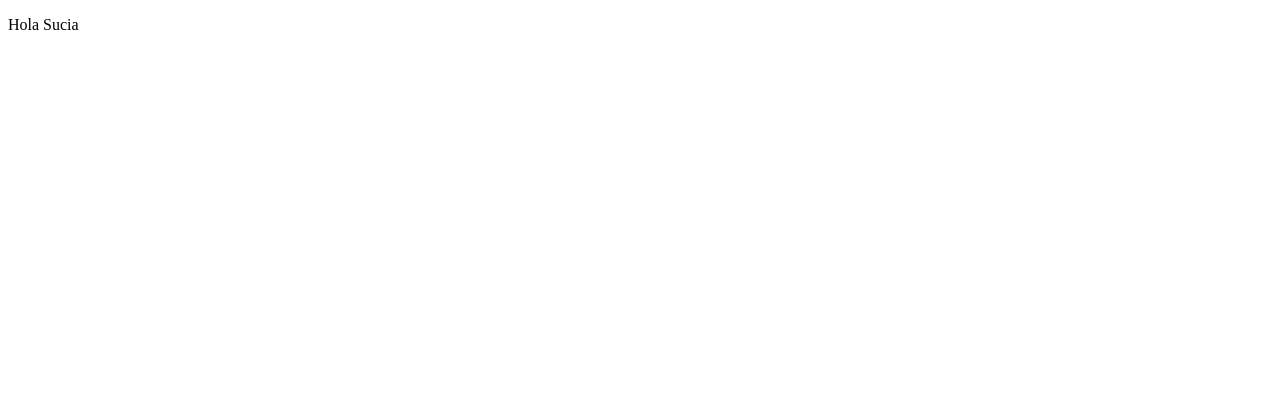
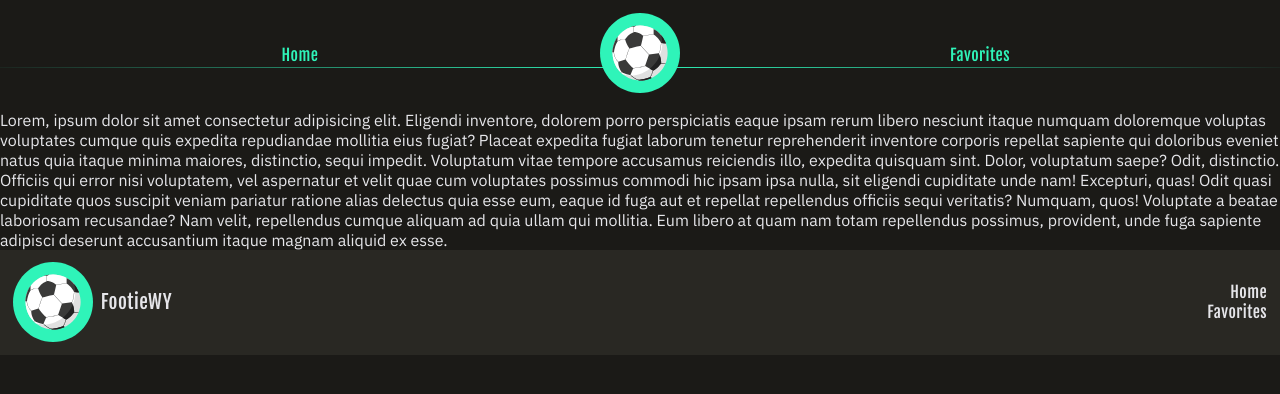
Before and after one commit to davm07/footieWY, a website built with Vite: page src/index.html in a window 1280 px wide. Built offline with nearby package versions, Linux system fonts and the light colour scheme.

Commit message:
feat: add footer and header with styles

```diff
--- /dev/null
+++ b/src/css/style.css
@@ -0,0 +1,116 @@
+@import url('https://fonts.googleapis.com/css2?family=Fjalla+One&family=IBM+Plex+Sans:ital,wght@0,100;0,200;0,300;0,400;0,500;0,600;0,700;1,100;1,200;1,300;1,400;1,500;1,600;1,700&display=swap');
+
+:root {
+  --font-body: 'IBM Plex Sans', Verdana, sans-serif;
+  --font-headline: 'Fjalla One', Helvetica, sans-serif;
+  /* colors */
+  --primary-color: #1b1a17;
+  --secondary-color: #2ff4b9;
+  --tertiary-color: #e6e6ea;
+  --dark-grey: #292823;
+
+  /* sizes */
+  --font-base: 16px;
+  --small-font: 0.8rem;
+  --large-font: 1.2rem;
+  --border-radius: 0.3rem;
+}
+
+* {
+  box-sizing: border-box;
+}
+
+body {
+  margin: 0;
+  font-family: var(--font-body);
+  font-size: var(--font-base);
+  background-color: var(--primary-color);
+  color: var(--tertiary-color);
+}
+
+img {
+  max-width: 100%;
+}
+
+/* Header styles */
+header {
+  margin: 0.8rem 0;
+  position: relative;
+}
+
+.links-nav {
+  list-style: none;
+  padding-left: 0;
+  display: flex;
+  flex-direction: row;
+  align-items: center;
+  text-align: center;
+  margin: 0;
+}
+
+.links-nav li {
+  flex: 1;
+}
+
+.links-nav li a {
+  font-family: var(--font-headline);
+  letter-spacing: 0.5px;
+  display: block;
+  width: 100%;
+  text-decoration: none;
+  color: var(--secondary-color);
+}
+
+#logo {
+  flex: none;
+}
+
+.line-header {
+  background: radial-gradient(
+    circle at center,
+    var(--secondary-color),
+    transparent 105%
+  );
+  height: 1px;
+  width: 100%;
+  position: absolute;
+  top: 65%;
+  z-index: -1;
+}
+
+/* footer styles */
+.footer-ele {
+  list-style: none;
+  padding-left: 0;
+  display: flex;
+  flex-direction: row;
+  margin: 0;
+  background-color: var(--dark-grey);
+  padding: 0.8rem;
+  justify-content: space-between;
+}
+
+.footer-ele a {
+  text-decoration: none;
+  color: var(--tertiary-color);
+  font-family: var(--font-headline);
+  letter-spacing: 0.5px;
+}
+
+#logo-foot {
+  display: flex;
+  flex-direction: row;
+  align-items: center;
+  gap: 0.5rem;
+}
+
+#logo-foot p {
+  font-size: larger;
+}
+
+.links-foot {
+  display: flex;
+  flex-direction: column;
+  text-align: end;
+  justify-content: center;
+}
--- a/src/index.html
+++ b/src/index.html
@@ -3,11 +3,30 @@
   <head>
     <meta charset="UTF-8" />
     <meta name="viewport" content="width=device-width, initial-scale=1.0" />
-    <title>Document</title>
+    <link rel="stylesheet" href="/css/style.css" />
+    <title>Home</title>
+    <script type="module" src="./js/main.js"></script>
   </head>
   <body>
-    <div id="test"></div>
-    <p>Hola Sucia</p>
-    <script type="module" src="./js/main.js"></script>
+    <header id="header"></header>
+    <main>
+      Lorem, ipsum dolor sit amet consectetur adipisicing elit. Eligendi
+      inventore, dolorem porro perspiciatis eaque ipsam rerum libero nesciunt
+      itaque numquam doloremque voluptas voluptates cumque quis expedita
+      repudiandae mollitia eius fugiat? Placeat expedita fugiat laborum tenetur
+      reprehenderit inventore corporis repellat sapiente qui doloribus eveniet
+      natus quia itaque minima maiores, distinctio, sequi impedit. Voluptatum
+      vitae tempore accusamus reiciendis illo, expedita quisquam sint. Dolor,
+      voluptatum saepe? Odit, distinctio. Officiis qui error nisi voluptatem,
+      vel aspernatur et velit quae cum voluptates possimus commodi hic ipsam
+      ipsa nulla, sit eligendi cupiditate unde nam! Excepturi, quas! Odit quasi
+      cupiditate quos suscipit veniam pariatur ratione alias delectus quia esse
+      eum, eaque id fuga aut et repellat repellendus officiis sequi veritatis?
+      Numquam, quos! Voluptate a beatae laboriosam recusandae? Nam velit,
+      repellendus cumque aliquam ad quia ullam qui mollitia. Eum libero at quam
+      nam totam repellendus possimus, provident, unde fuga sapiente adipisci
+      deserunt accusantium itaque magnam aliquid ex esse.
+    </main>
+    <footer id="footer"></footer>
   </body>
 </html>
--- a/src/js/main.js
+++ b/src/js/main.js
@@ -0,0 +1,3 @@
+import { loadHeaderFooter } from './utils.mjs';
+
+loadHeaderFooter();
--- /dev/null
+++ b/src/js/utils.mjs
@@ -0,0 +1,36 @@
+// convert to text
+function convertToText(res) {
+  if (res.ok) {
+    return res.text();
+  } else {
+    throw new Error('Bad Response');
+  }
+}
+
+// render the content
+export function renderWithTemplate(template, parent, data, callback) {
+  const content = template.content.cloneNode(true);
+  parent.appendChild(content);
+  if (callback) {
+    callback(data);
+  }
+}
+
+// render the header and footer
+export async function loadHeaderFooter() {
+  const header = await loadTemplate('../partials/header.html');
+  const footer = await loadTemplate('../partials/footer.html');
+  const headerElement = document.querySelector('#header');
+  const footerElement = document.querySelector('#footer');
+
+  renderWithTemplate(header, headerElement);
+  renderWithTemplate(footer, footerElement);
+}
+
+// create a template element to render the header and footer
+async function loadTemplate(path) {
+  const html = await fetch(path).then(convertToText);
+  const template = document.createElement('template');
+  template.innerHTML = html;
+  return template;
+}
--- /dev/null
+++ b/src/public/partials/footer.html
@@ -0,0 +1,12 @@
+<div class="footer-ele">
+  <div>
+    <a href="/index.html" id="logo-foot">
+      <img src="/images/logo.svg" alt="FootieWY Logo" />
+      <p>FootieWY</p>
+    </a>
+  </div>
+  <div class="links-foot">
+    <a href="/index.html">Home</a>
+    <a href="#">Favorites</a>
+  </div>
+</div>
--- /dev/null
+++ b/src/public/partials/header.html
@@ -0,0 +1,12 @@
+<nav>
+  <ul class="links-nav">
+    <li><a href="#">Home</a></li>
+    <li id="logo">
+      <a href="/index.html"
+        ><img src="/images/logo.svg" alt="FootieWY Logo"
+      /></a>
+    </li>
+    <li><a href="#">Favorites</a></li>
+  </ul>
+</nav>
+<div class="line-header"></div>
```
Also changed, not shown: src/public/images/logo.svg (added).
